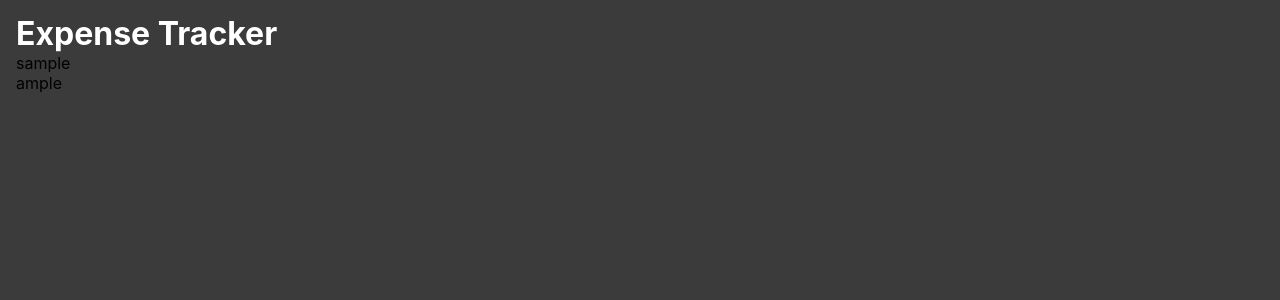
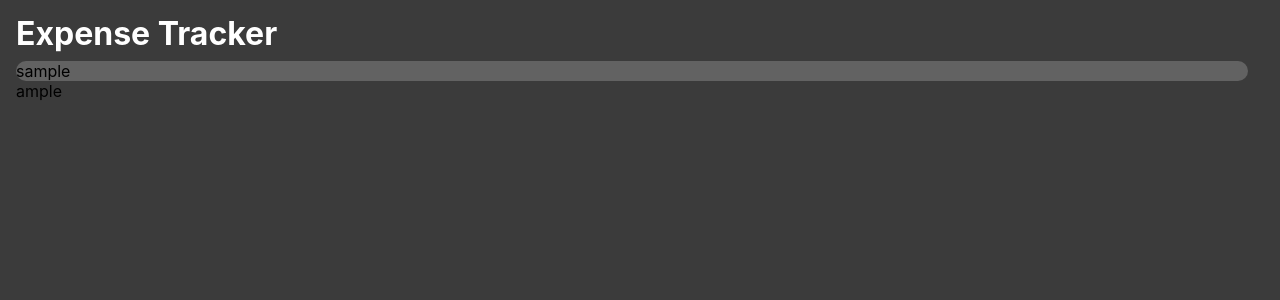
Before and after one commit to Jagadeeshthatikonda/expense-tracker, a React (Create React App) app: page / in a window 1280 px wide. Shown: the top 300 px of the page. Built offline with nearby package versions, Linux system fonts and the light colour scheme.

Commit message:
Done updating background color for income , expenses details sontainer

```diff
--- a/src/App.css
+++ b/src/App.css
@@ -7,6 +7,10 @@
 }
 
 .income-expenses-details-container {
+  background-color: #626262;
+  border-radius: 10px;
+  width: 100%;
+  margin-top: 8px;
 }
 
 .transactions-and-top-expenses-details {
```
